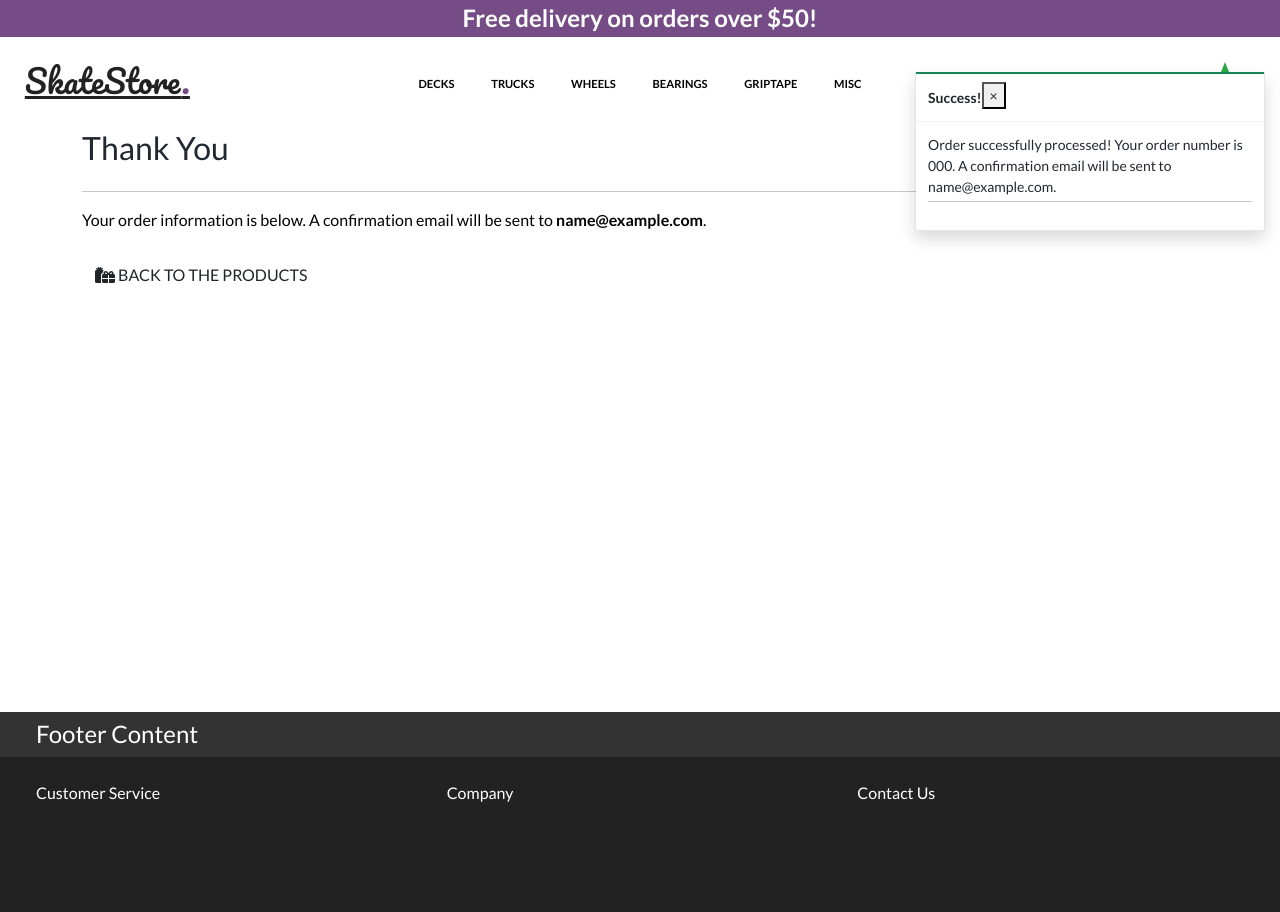
After one commit to Kagebounshin/skateshop, a Django app: page /checkout/checkout_success/000 in a window 1280 px wide. The commit adds this page. Run offline with Django 3.2, Linux system fonts and the light colour scheme; tables that the repository leaves empty hold one stand-in row (values such as "Sample post"); some libraries are stand-ins or nearby versions.

Commit message:
Added checkout success logic

```diff
--- a/checkout/__init__.py
+++ b/checkout/__init__.py
@@ -0,0 +1 @@
+default_app_config = 'checkout.apps.CheckoutConfig'
--- a/checkout/models.py
+++ b/checkout/models.py
@@ -19,9 +19,12 @@ class Order(models.Model):
     street_address2 = models.CharField(max_length=80, null=True, blank=True)
     county = models.CharField(max_length=80, null=True, blank=True)
     date = models.DateTimeField(auto_now_add=True)
-    delivery_cost = models.DecimalField(max_digits=6, decimal_places=2, null=False, default=0)
-    order_total = models.DecimalField(max_digits=10, decimal_places=2, null=False, default=0)
-    grand_total = models.DecimalField(max_digits=10, decimal_places=2, null=False, default=0)
+    delivery_cost = models.DecimalField(
+        max_digits=6, decimal_places=2, null=False, default=0)
+    order_total = models.DecimalField(
+        max_digits=10, decimal_places=2, null=False, default=0)
+    grand_total = models.DecimalField(
+        max_digits=10, decimal_places=2, null=False, default=0)
 
     def _generate_order_number(self):
         """
@@ -34,9 +37,10 @@ class Order(models.Model):
         Update grand total each time a line item is added,
         accounting for delivery costs.
         """
-        self.order_total = self.lineitems.aggregate(Sum('lineitem_total'))['lineitem_total__sum']
+        self.order_total = self.lineitems.aggregate(Sum(
+            'lineitem_total'))['lineitem_total__sum'] or 0
         if self.order_total < settings.FREE_DELIVERY_THRESHOLD:
-            self.delivery_cost = self.order_total * settings.STANDARD_DELIVERY_PERCENTAGE / 100
+            self.delivery_cost = self.order_total * settings.STANDARD_DELIVERY_PRECENTAGE / 100
         else:
             self.delivery_cost = 0
         self.grand_total = self.order_total + self.delivery_cost
@@ -56,11 +60,17 @@ class Order(models.Model):
 
 
 class OrderLineItem(models.Model):
-    order = models.ForeignKey(Order, null=False, blank=False, on_delete=models.CASCADE, related_name='lineitems')
-    product = models.ForeignKey(Product, null=False, blank=False, on_delete=models.CASCADE)
-    product_size = models.CharField(max_length=2, null=True, blank=True) # XS, S, M, L, XL
+    order = models.ForeignKey(
+        Order, null=False, blank=False,
+        on_delete=models.CASCADE, related_name='lineitems')
+    product = models.ForeignKey(
+        Product, null=False, blank=False, on_delete=models.CASCADE)
+    product_size = models.CharField(
+        max_length=2, null=True, blank=True)  # XS, S, M, L, XL
     quantity = models.IntegerField(null=False, blank=False, default=0)
-    lineitem_total = models.DecimalField(max_digits=6, decimal_places=2, null=False, blank=False, editable=False)
+    lineitem_total = models.DecimalField(
+        max_digits=6, decimal_places=2,
+        null=False, blank=False, editable=False)
 
     def save(self, *args, **kwargs):
         """
--- a/checkout/signals.py
+++ b/checkout/signals.py
@@ -2,6 +2,7 @@ from django.db.models.signals import post_save, post_delete
 from django.dispatch import receiver
 
 from .models import OrderLineItem
+
 
 @receiver(post_save, sender=OrderLineItem)
 def update_on_save(sender, instance, created, **kwargs):
@@ -10,8 +11,9 @@ def update_on_save(sender, instance, created, **kwargs):
     """
     instance.order.update_total()
 
+
 @receiver(post_delete, sender=OrderLineItem)
-def update_on_save(sender, instance, **kwargs):
+def update_on_delete(sender, instance, **kwargs):
     """
     Update order total on lineitem delete
     """
--- a/checkout/static/checkout/css/checkout.css
+++ b/checkout/static/checkout/css/checkout.css
@@ -39,3 +39,7 @@
     color: #222;
     border: 1px solid #222;
 }
+
+.success-continer {
+    min-height: 80vh;
+}
--- /dev/null
+++ b/checkout/templates/checkout/checkout_success.html
@@ -0,0 +1,42 @@
+{% extends "base.html" %}
+{% load static %}
+
+{% block extra_css %}
+    <link rel="stylesheet" href="{% static 'checkout/css/checkout.css' %}">
+{% endblock %}
+
+{% block page_header %}
+    <div class="container header-container">
+        <div class="row">
+            <div class="col"></div>
+        </div>
+    </div>
+{% endblock %}
+
+{% block content %}
+    <div class="overlay"></div>
+    <div class="success-continer container mt-5 pt-5">
+        <div class="row">
+            <div class="col">
+                <hr>
+                <h2 class="logo-font mb-4">Thank You</h2>
+                <hr>
+                <p class="text-black">Your order information is below. A confirmation email will be sent to <strong>{{ order.email }}</strong>.</p>
+            </div>
+        </div>
+
+        <div class="row">
+            <div class="col-12 col-lg-7"></div>
+        </div>
+        <div class="row">
+			<div class="col-12 col-lg-7 text-right">
+				<a href="{% url 'products' %}" class="btn btn-black rounded-0 my-2">
+					<span class="icon mr-2">
+						<i class="fas fa-gifts"></i>
+					</span>
+					<span class="text-uppercase">Back to the Products</span>
+				</a>
+			</div>
+		</div>
+    </div>
+{% endblock %}
--- a/checkout/urls.py
+++ b/checkout/urls.py
@@ -2,5 +2,7 @@ from django.urls import path
 from . import views
 
 urlpatterns = [
-    path('', views.checkout, name='checkout')
+    path('', views.checkout, name='checkout'),
+    path('checkout_success/<order_number>', views.checkout_success,
+         name='checkout_success'),
 ]
--- a/checkout/views.py
+++ b/checkout/views.py
@@ -1,36 +1,96 @@
-from django.shortcuts import render, redirect, reverse
+from django.shortcuts import render, redirect, reverse, get_object_or_404
 from django.contrib import messages
 from django.conf import settings
 
+import stripe
+
+from products.models import Product
+from bag.contexts import bag_contents
 from .forms import OrderForm
-from bag.contexts import bag_contents
-
-import stripe
+from .models import Order, OrderLineItem
 
 
 def checkout(request):
+    """
+    Handle Checkouts with stripe.
+    """
     stripe_public_key = settings.STRIPE_PUBLIC_KEY
     stripe_secret_key = settings.STRIPE_SECRET_KEY
 
-    bag = request.session.get('bag', {})
-    if not bag:
-        messages.error(request, "There's nothing in your bag at the moment")
-        return redirect(reverse('products'))
+    if request.method == 'POST':
+        bag = request.session.get('bag', {})
 
-    current_bag = bag_contents(request)
-    total = current_bag['grand_total']
-    stripe_total = round(total * 100)
-    stripe.api_key = stripe_secret_key
-    intent = stripe.PaymentIntent.create(
-        amount=stripe_total,
-        currency=settings.STRIPE_CURRENCY
-    )
+        form_data = {
+            'full_name': request.POST['full_name'],
+            'email': request.POST['email'],
+            'phone_number': request.POST['phone_number'],
+            'country': request.POST['country'],
+            'postcode': request.POST['postcode'],
+            'town_or_city': request.POST['town_or_city'],
+            'street_address1': request.POST['street_address1'],
+            'street_address2': request.POST['street_address2'],
+            'county': request.POST['county'],
+        }
+        order_form = OrderForm(form_data)
+        if order_form.is_valid():
+            order = order_form.save()
+            for item_id, item_data in bag.items():
+                try:
+                    product = Product.objects.get(id=item_id)
+                    if isinstance(item_data, int):
+                        order_line_item = OrderLineItem(
+                            order=order,
+                            product=product,
+                            quantity=item_data,
+                        )
+                        order_line_item.save()
+                    else:
+                        for size, quantity in item_data[
+                                'items_by_size'].items():
+                            order_line_item = OrderLineItem(
+                                order=order,
+                                product=product,
+                                quantity=quantity,
+                                product_size=size,
+                            )
+                            order_line_item.save()
+                except Product.DoesNotExist:
+                    messages.error(request, (
+                        "One of the products in your bag \
+                            wasn't found in our database. "
+                        "Please call us for assistance!")
+                    )
+                    order.delete()
+                    return redirect(reverse('view_bag'))
+
+            request.session['save_info'] = 'save-info' in request.POST
+            return redirect(reverse('checkout_success',
+                                    args=[order.order_number]))
+        else:
+            messages.error(request, 'There was an error with your form. \
+                Please double check your information.')
+    else:
+        bag = request.session.get('bag', {})
+        if not bag:
+            messages.error(request, "There's nothing in your\
+                bag at the moment")
+            return redirect(reverse('products'))
+
+        current_bag = bag_contents(request)
+        total = current_bag['grand_total']
+        stripe_total = round(total * 100)
+        stripe.api_key = stripe_secret_key
+        intent = stripe.PaymentIntent.create(
+            amount=stripe_total,
+            currency=settings.STRIPE_CURRENCY
+        )
+
+        order_form = OrderForm()
 
     if not stripe_public_key:
         messages.warning(request, 'Stripe public key is missing. \
             Did you forget to set it in your environment?')
 
-    order_form = OrderForm()
     template = 'checkout/checkout.html'
     context = {
         'order_form': order_form,
@@ -39,3 +99,24 @@ def checkout(request):
     }
 
     return render(request, template, context)
+
+
+def checkout_success(request, order_number):
+    """
+    Handle successful checkouts
+    """
+    save_info = request.session.get('save_info')
+    order = get_object_or_404(Order, order_number=order_number)
+    messages.success(request, f'Order successfully processed! \
+        Your order number is {order_number}. A confirmation \
+        email will be sent to {order.email}.')
+
+    if 'bag' in request.session:
+        del request.session['bag']
+
+    template = 'checkout/checkout_success.html'
+    context = {
+        'order': order,
+    }
+
+    return render(request, template, context)
--- a/templates/base.html
+++ b/templates/base.html
@@ -135,7 +135,6 @@
                 </ul>
             </div>
         </div>
-        <hr class="hr-navbar">
         <div id="mobile-nav" class="row d-block d-lg-none">
         <nav class="navbar navbar-expand-lg navbar-light w-100">
             <button class="navbar-toggler" type="button" data-toggle="collapse" data-target="#main-nav"
```
